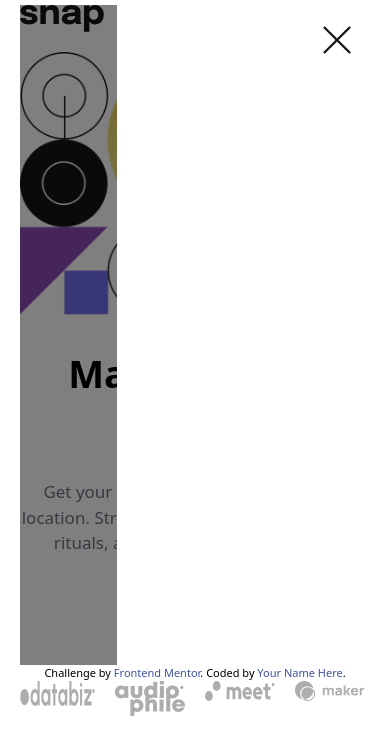
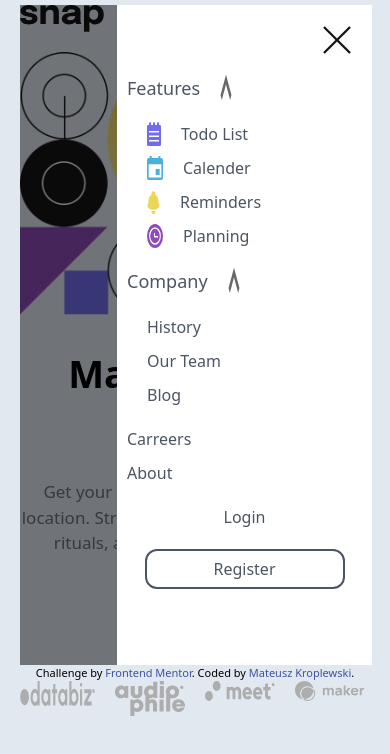
Before and after one commit to Kroplewski-M/intro-section-with-dropdown-navigation-main, a plain HTML site: page index.html in a window 390 px wide. Drawn offline with nearby package versions, Linux system fonts and the light colour scheme.

Commit message:
created menu for mobile

```diff
--- a/index.html
+++ b/index.html
@@ -1,5 +1,5 @@
 <!DOCTYPE html>
-<html lang="en">
+<html lang="en" class="bg-slate-200">
 <head>
   <meta charset="UTF-8">
   <meta name="viewport" content="width=device-width, initial-scale=1.0"> <!-- displays site properly based on user's device -->
@@ -21,9 +21,47 @@
         <img src="./images/logo.svg" alt="" class="float-left">
         <img src="./images/icon-menu.svg" alt="" class="float-right hover:cursor-pointer">
 
-        <div id="mobileMenu" class="absolute z-10 w-[340px] h-[660px] bg">
-        <div class="ml-[97px] absolute z-50 w-[255px] h-[660px] bg-white ">
+        <div id="mobileMenu" class="absolute z-10 w-[340px] h-[660px] bg ">
+          <div class="ml-[97px] absolute z-50 w-[255px] h-[660px] bg-white ">
             <img src="./images/icon-close-menu.svg" alt="" class="w-[30px] float-right mt-5 mr-5">
+            <!--Features Menu-->
+            <div class="mt-[70px] ml-[10px]">
+              <p class="text-[18px] text-gray-600 flex">Features <img src="./images/icon-arrow-up.svg" class="ml-5 w-[12px]"></p>
+              <div id="featuresMenu" class="">
+                <div class="flex">
+                  <img src="./images/icon-todo.svg" alt="" class="mt-5 ml-5">
+                  <p class="ml-5 mt-5 text-gray-600"> Todo List</p>
+                </div>
+                <div class=" flex">
+                  <img src="./images/icon-calendar.svg" alt="" class="mt-[10px] ml-5">
+                  <p class="ml-5 mt-[10px] text-gray-600"> Calender</p>
+                </div>
+                <div class="flex">
+                  <img src="./images/icon-reminders.svg" alt="" class="mt-[10px] ml-5">
+                  <p class="ml-5 mt-[10px] text-gray-600"> Reminders</p>
+                </div>
+                <div class="flex">
+                  <img src="./images/icon-planning.svg" alt="" class="mt-[10px] ml-5">
+                  <p class="ml-5 mt-[10px] text-gray-600"> Planning</p>
+                </div>
+            </div>
+            </div>
+            <!--Company Menu-->
+            <div class="mt-[20px] ml-[10px]">
+              <p class="text-[18px] text-gray-600 flex">Company <img src="./images/icon-arrow-up.svg" class="ml-5 w-[12px]"></p>
+                <div class="CompanyMenu ml-5 mt-5 text-gray-600 ">
+                    <p>History</p>
+                    <p class="mt-[10px]">Our Team</p>
+                    <p class="mt-[10px]">Blog</p>
+                </div>
+            </div>
+            <p class="mt-5 text-gray-600 ml-[10px]">Carreers</p>
+            <p class="mt-[10px] text-gray-600 ml-[10px]">About</p>
+
+            <div class="mx-auto w-[200px]">
+              <button class="text-gray-600 mt-5 block w-[50px] mx-auto">Login</button>
+              <button class="text-gray-600 mt-[20px] border-2 border-solid border-gray-600 rounded-xl w-[200px] h-[40px]">Register</button>
+            </div>
         </div>
       </div>
       </nav>
@@ -46,7 +84,7 @@
 
   <div class="attribution">
     Challenge by <a href="https://www.frontendmentor.io?ref=challenge" target="_blank">Frontend Mentor</a>.
-    Coded by <a href="#">Your Name Here</a>.
+    Coded by <a href="#">Mateusz Kroplewski</a>.
   </div>
 </body>
 </html>
```
